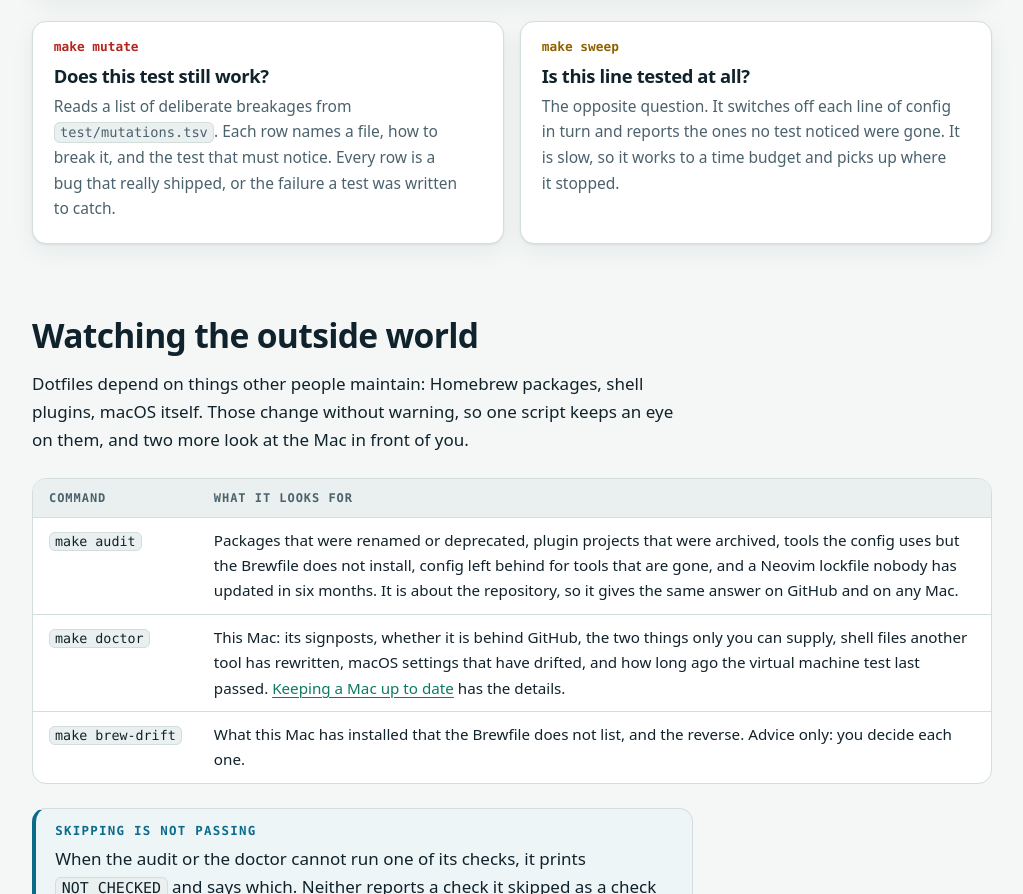
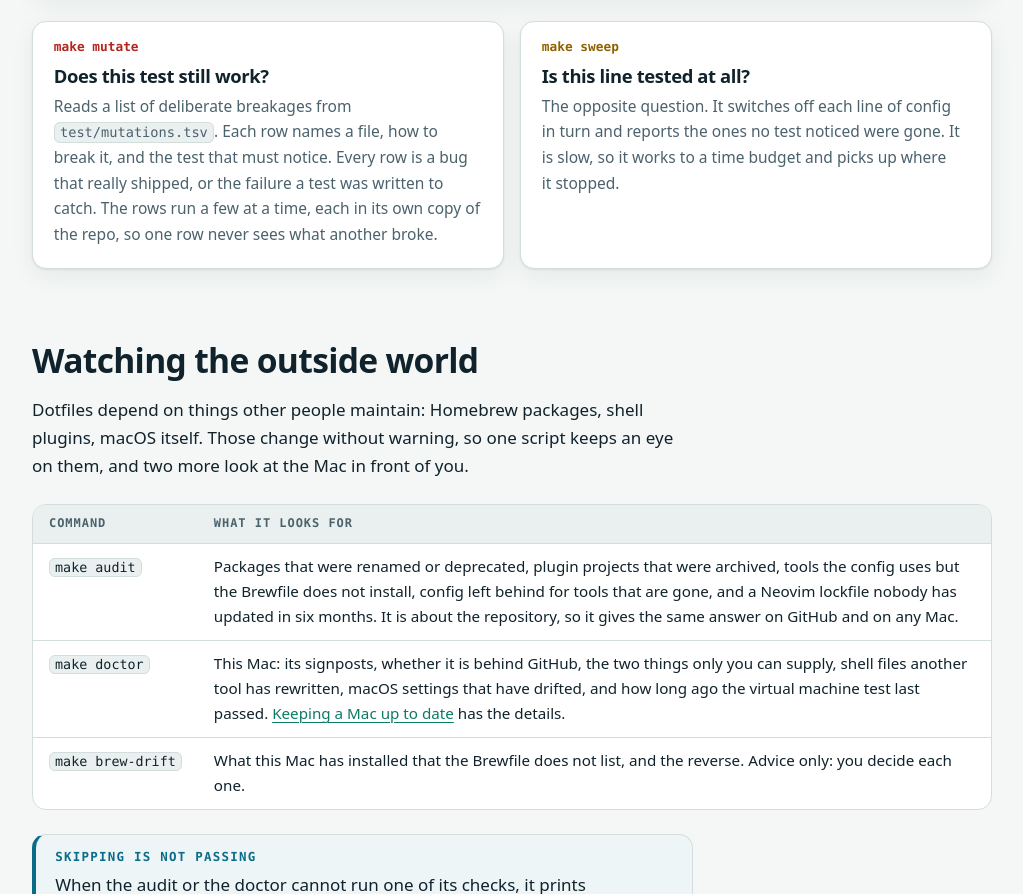
Before and after one commit to shaneog/dotfiles, a plain HTML site: page guides/tests.html in a window 1280 px wide. Shown: the part 2638-3532 px from the top of the page, without its empty margins (128-1151 px from the left). Drawn offline with Linux system fonts and the light colour scheme.

Commit message:
perf(mutate): run rows side by side, and stop a broken row waiting (#34)

```diff
--- a/guides/tests.html
+++ b/guides/tests.html
@@ -89,7 +89,7 @@
       <li class="card tone-red">
         <span class="card-num">make mutate</span>
         <h3>Does this test still work?</h3>
-        <p>Reads a list of deliberate breakages from <code>test/mutations.tsv</code>. Each row names a file, how to break it, and the test that must notice. Every row is a bug that really shipped, or the failure a test was written to catch.</p>
+        <p>Reads a list of deliberate breakages from <code>test/mutations.tsv</code>. Each row names a file, how to break it, and the test that must notice. Every row is a bug that really shipped, or the failure a test was written to catch. The rows run a few at a time, each in its own copy of the repo, so one row never sees what another broke.</p>
       </li>
       <li class="card tone-yellow">
         <span class="card-num">make sweep</span>
```
Also changed, not shown: test/mutations.tsv (+8 -0 lines), 11 other files.
